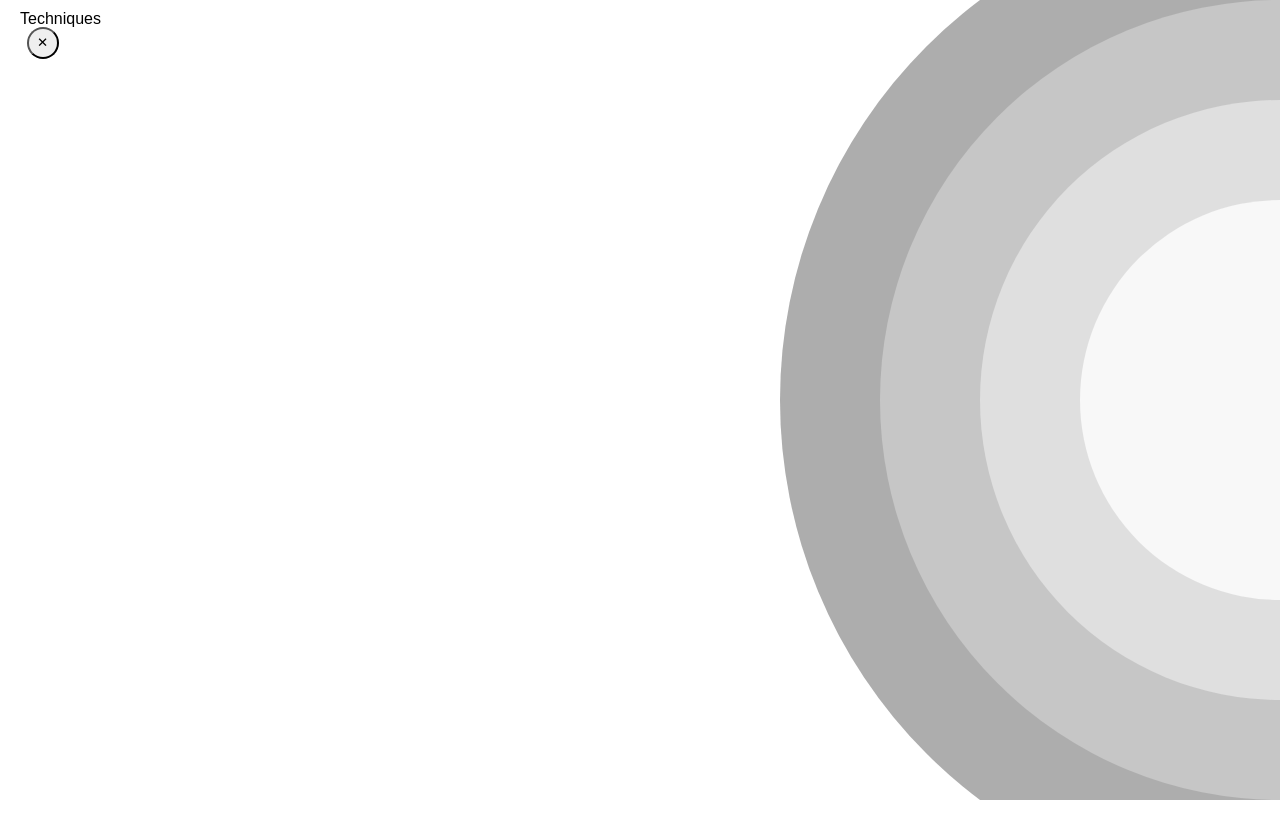
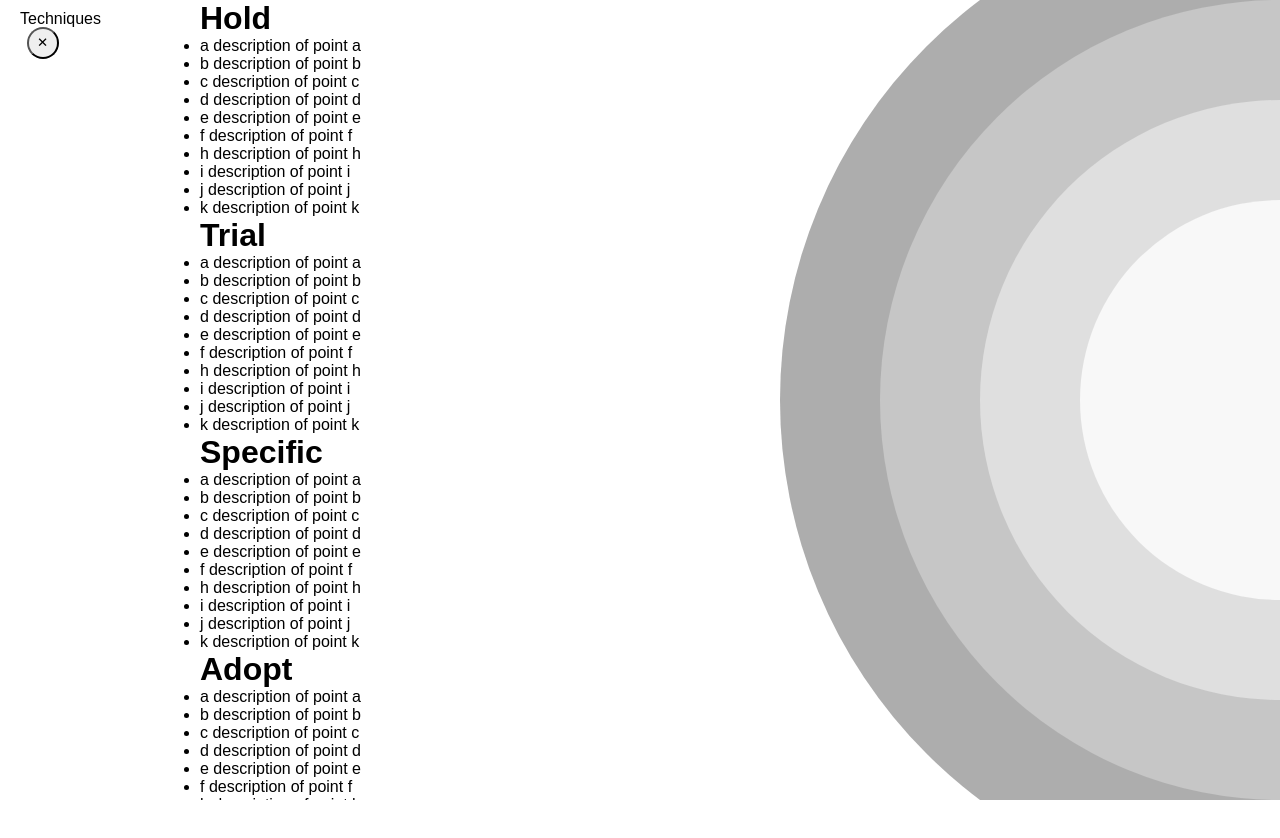
Before and after one commit to ivy-fhe/tech-radar, a React (Vite) app: page / in a window 1280 px wide. Both pictures are taken after a click on the element 475 px from the left and 235 px from the top of the page. Shown: the top 838 px of the page. Before the commit the page ends 800 px from the top, so only its background shows below. Built offline with nearby package versions, Linux system fonts and the light colour scheme.

Commit message:
removed escape listener

```diff
--- a/src/App.css
+++ b/src/App.css
@@ -3,6 +3,11 @@
     margin: 0;
     padding: 0;
 }
+
+body {
+    overflow: hidden;
+}
+
 .content {
     display: flex;
     flex-direction: column;
--- a/src/App.tsx
+++ b/src/App.tsx
@@ -1,22 +1,9 @@
-import { useState } from 'react'
 import './App.css'
 
 import { TechRadar } from './components/TechRadar'
 
 function App() {
-  const [count, setCount] = useState(0)
-  window.addEventListener('keyup', (event) => {
-    let elements = document.getElementsByClassName('expanded');
-    for(let i = 0; i < elements.length; i++){
-      if(elements[i]){
-        elements[i].classList.remove('expanded');
-        elements[i].classList.add('collapsed');
-      }
-
-    }
-  });
   return (
-
     <div className='content'>
       <TechRadar/>
     </div>
--- a/src/components/Quadrant.css
+++ b/src/components/Quadrant.css
@@ -87,6 +87,10 @@
     border-radius: 100%;
 }
 
+.itemListWrapper {
+    visibility: collapse;
+}
+
 .expanded .closeBtn{
     visibility: visible;
 }
@@ -119,3 +123,16 @@
     bottom: auto;
     right: auto;
 }
+
+.expanded .itemListWrapper {
+    height: 100vh;
+    display: flex;
+    flex-direction: column;
+    justify-content: space-between;
+    text-align: start;
+    visibility: visible;
+    position: absolute;
+    top: 50%;
+    left: 200px;
+    transform: translateY(-50%);
+}
--- a/src/components/Quadrant.tsx
+++ b/src/components/Quadrant.tsx
@@ -1,7 +1,7 @@
 import { SectorName, Sector} from './Sector';
 import './Quadrant.css';
 import { Point } from './TechRadar';
-import { useState } from 'react';
+import { ReactNode, useState } from 'react';
 
 export enum Category {
     Techniques,
@@ -31,6 +31,22 @@ enum ExpState {
 export const Quadrant = ({cat, quadrantItems, callback} : {cat: Category, quadrantItems: QuadrantItems, callback: (text: string) => void}) => {
     let qClass;
     const [expStatus, setExpStatus] = useState(ExpState[ExpState.collapsed]);
+    const itemList: Array<ReactNode> = [];
+    itemList.push(<h1>Hold</h1>)
+    let list = <ul>{quadrantItems.hold.map(e => <li>{e.name + " " + e.description}</li>)}</ul>
+    itemList.push(list);
+
+    itemList.push(<h1>Trial</h1>)
+    list = <ul>{quadrantItems.trial.map(e => <li>{e.name + " " + e.description}</li>)}</ul>
+    itemList.push(list);
+
+    itemList.push(<h1>Specific</h1>)
+    list = <ul>{quadrantItems.specific.map(e => <li>{e.name + " " + e.description}</li>)}</ul>
+    itemList.push(list);
+
+    itemList.push(<h1>Adopt</h1>)
+    list = <ul>{quadrantItems.adopt.map(e => <li>{e.name + " " + e.description}</li>)}</ul>
+    itemList.push(list);
 
     switch(cat) {
         case Category.Techniques:
@@ -48,8 +64,11 @@ export const Quadrant = ({cat, quadrantItems, callback} : {cat: Category, quadra
     }
     return (
         <>
-
             <div className={"quadrant " + expStatus + qClass} onClick={() => setExpStatus(ExpState[ExpState.expanded])}>
+                <div className='itemListWrapper'>
+                    {itemList}
+                </div>
+                <div className='itemList'></div>
                 <p className='quadrantTitle'>{CATEGORY_LOOKUP.get(cat)}</p>
                 <button className='closeBtn' type='submit' onClick={(event) => {
                     event.stopPropagation();
```
